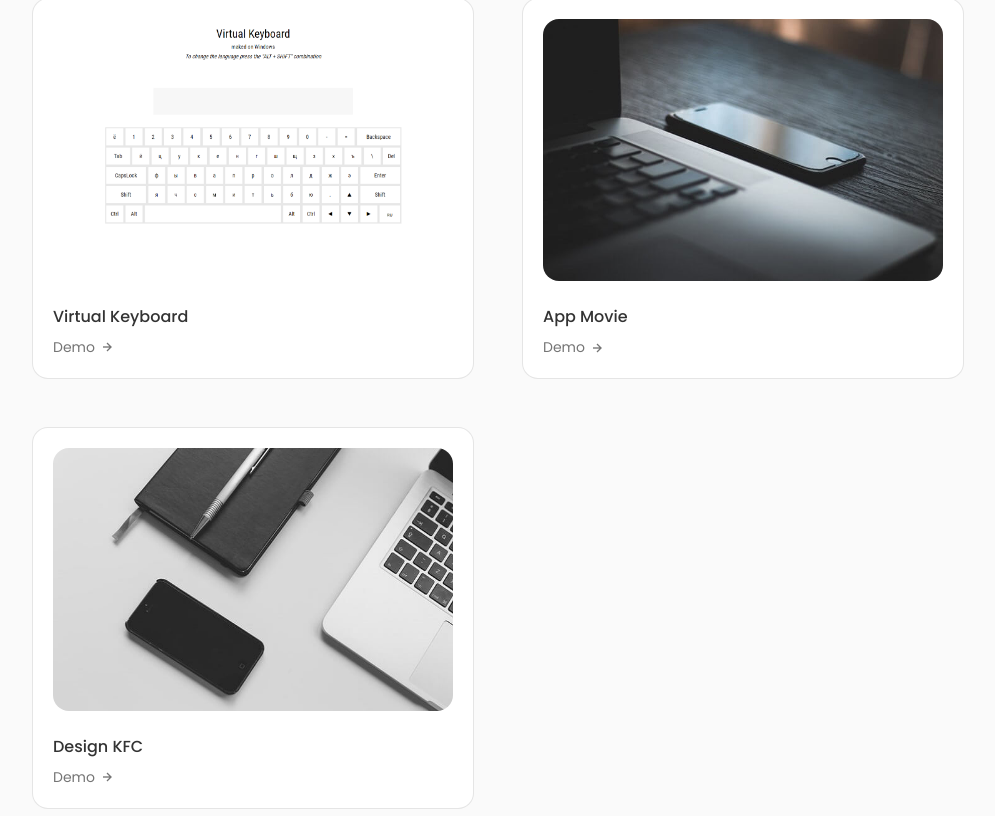
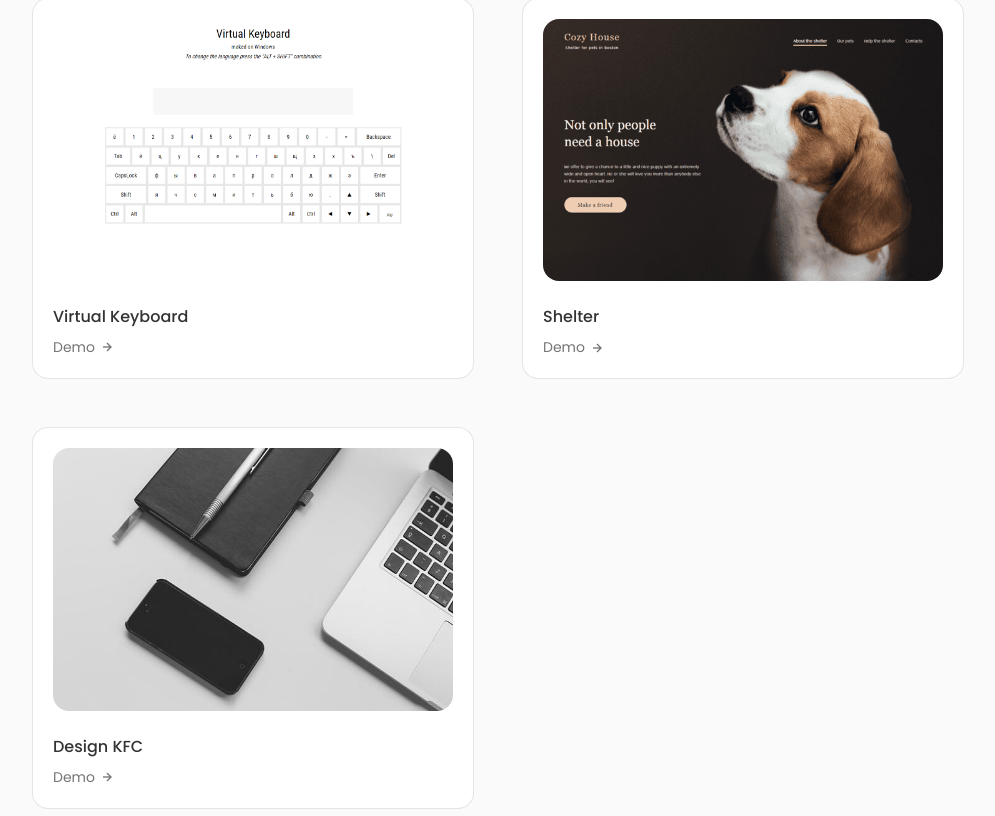
Before and after one commit to Ilyxxxaa/portfolio, a React (Create React App) app: page / in a window 1280 px wide. Shown: the part 3502-4318 px from the top of the page, without its empty margins (142-1137 px from the left). Built offline with nearby package versions, Linux system fonts and the light colour scheme.

Commit message:
feat: add shelter project

```diff
--- a/src/components/Work/data.ts
+++ b/src/components/Work/data.ts
@@ -1,7 +1,8 @@
 import rslang from '../../assets/rslang.png';
 import pma from '../../assets/pma.png';
 import virtualKeyboard from '../../assets/virtual-keyboard.png';
-import work4 from '../../assets/work4.jpg';
+import shelter from '../../assets/shelter.png';
+
 import work5 from '../../assets/work5.jpg';
 
 export const projectsData = [
@@ -28,10 +29,10 @@ export const projectsData = [
   },
   {
     id: 4,
-    image: work4,
-    title: 'App Movie',
-    category: 'app',
-    link: 'https://github.com/Ilyxxxaa/RSLang',
+    image: shelter,
+    title: 'Shelter',
+    category: 'vanilla JS',
+    link: 'https://github.com/Ilyxxxaa/shelter',
   },
   {
     id: 5,
```
Also changed, not shown: src/assets/shelter.png (added), src/assets/work4.jpg (deleted).
